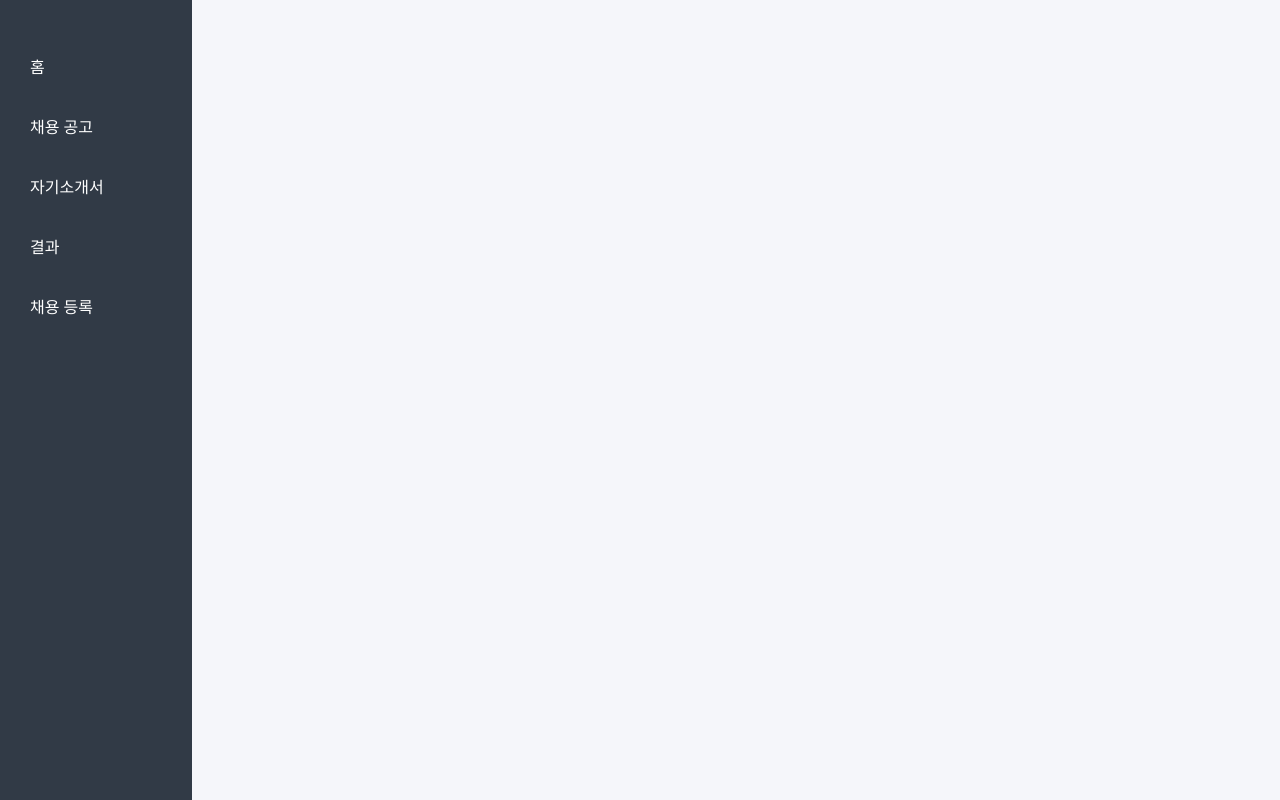
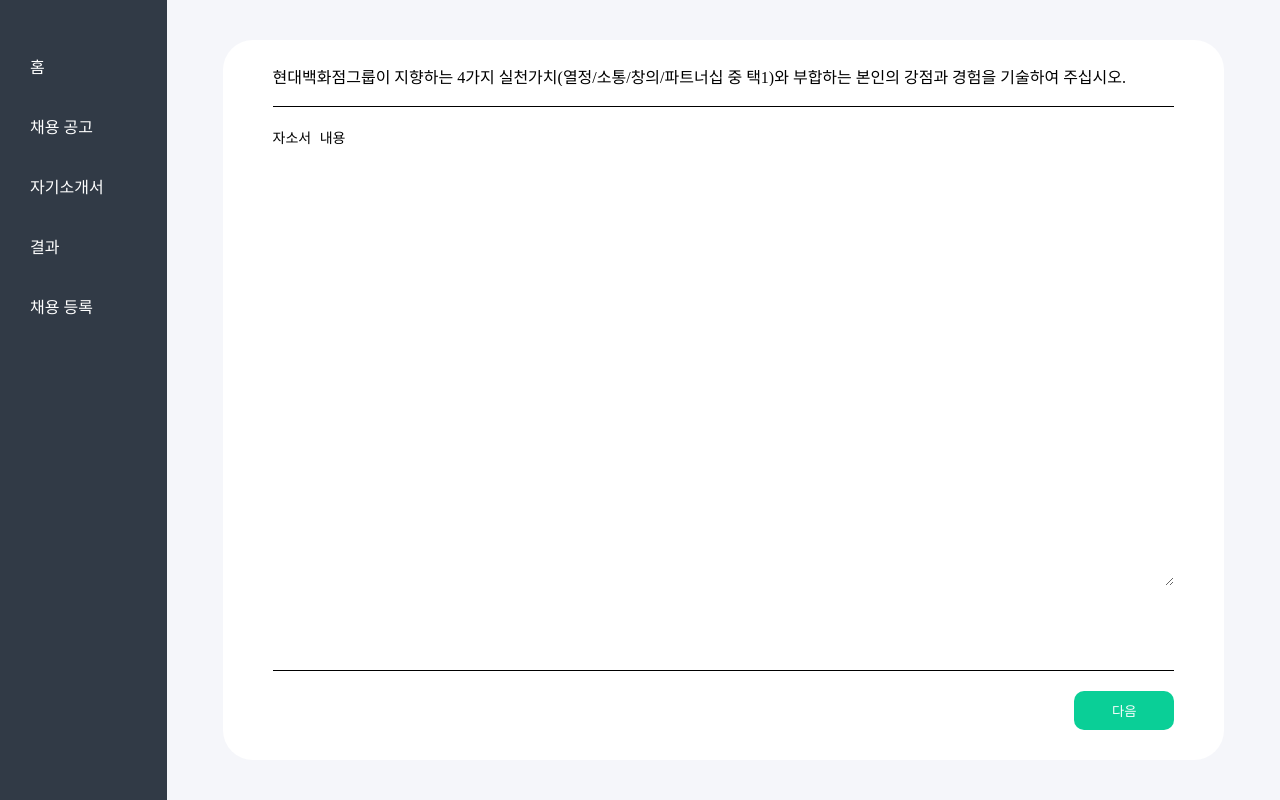
Before and after one commit to A-I-N-G/jarvise-client, a React (Create React App) app: page /resume/1 in a window 1280 px wide. Built offline with nearby package versions, Linux system fonts and the light colour scheme.

Commit message:
resume 에서 positionID 받도록 수정

```diff
--- a/src/Router.tsx
+++ b/src/Router.tsx
@@ -10,7 +10,9 @@
     <Routes>
       <Route path="/" element={<Main />} />
       <Route path="/hire" element={<Hire />} />
-      <Route path="/resume" element={<Resume />} />
+      <Route path="/resume" element={<Resume />}>
+        <Route path=":id" element={<Resume />} />
+      </Route>
       <Route path="/result" element={<Result />} />
       <Route path="/register" element={<Register />} />
     </Routes>
--- a/src/pages/Resume.tsx
+++ b/src/pages/Resume.tsx
@@ -1,4 +1,5 @@
-import { MouseEvent, useState } from "react";
+import { MouseEvent, useState, useEffect } from "react";
+import { useParams } from "react-router-dom";
 import ResumeBox from "../components/ResumeBox";
 import Wrapper from "../components/Wrapper";
 
@@ -22,7 +23,13 @@
 ];
 
 const Resume = () => {
+  const { id } = useParams();
+
   const [selectedIdx, setSelectedIdx] = useState(0);
+
+  useEffect(() => {
+    // itemList 가져오는 request
+  }, []);
 
   const onClick = (e: MouseEvent<HTMLButtonElement>) => {
     const {
```
